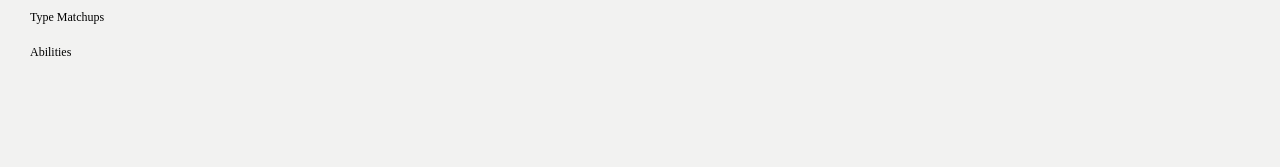
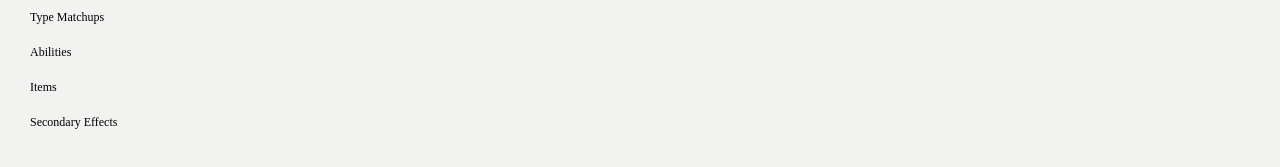
Before and after one commit to MSJ-Competitive-Pokemon-Club/club-website, a Vue app: page /learn in a window 1280 px wide. Shown: the part 569-736 px from the top of the page. Built offline with nearby package versions, Linux system fonts and the light colour scheme.

Commit message:
added items and secondary effects

```diff
--- a/src/views/Learn.vue
+++ b/src/views/Learn.vue
@@ -14,7 +14,9 @@
         'Move Base Power',
         'Statuses',
         'Type Matchups',
-        'Abilities'
+        'Abilities',
+        'Items',
+        'Secondary Effects'
 
       ],
         selectedOption: null
```
